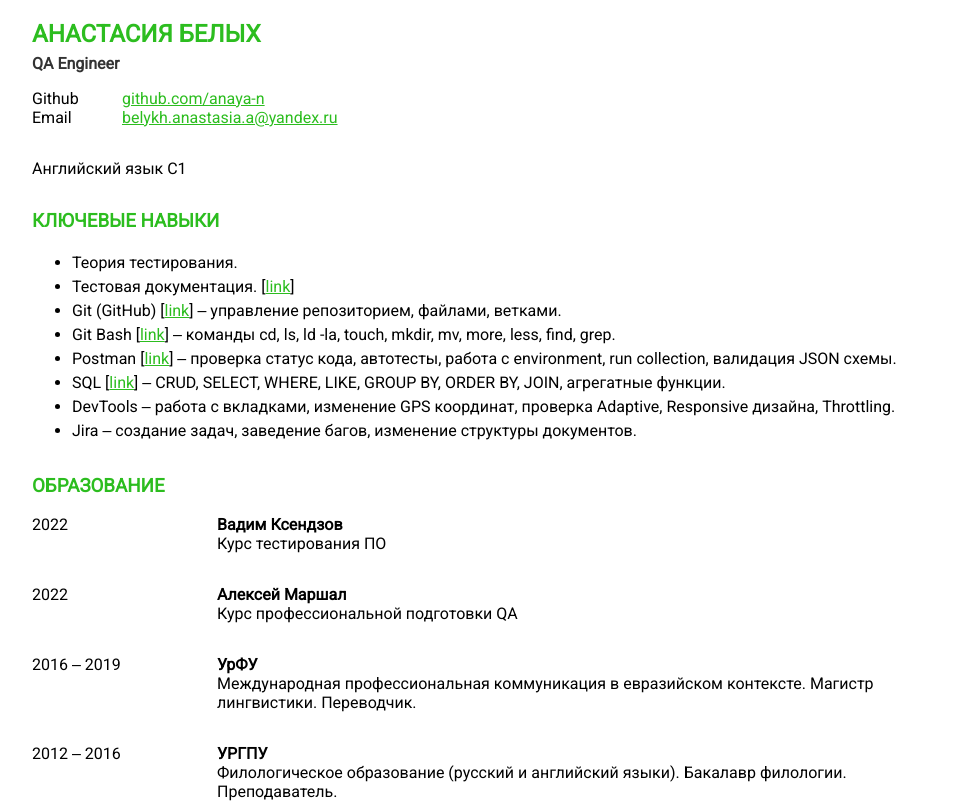
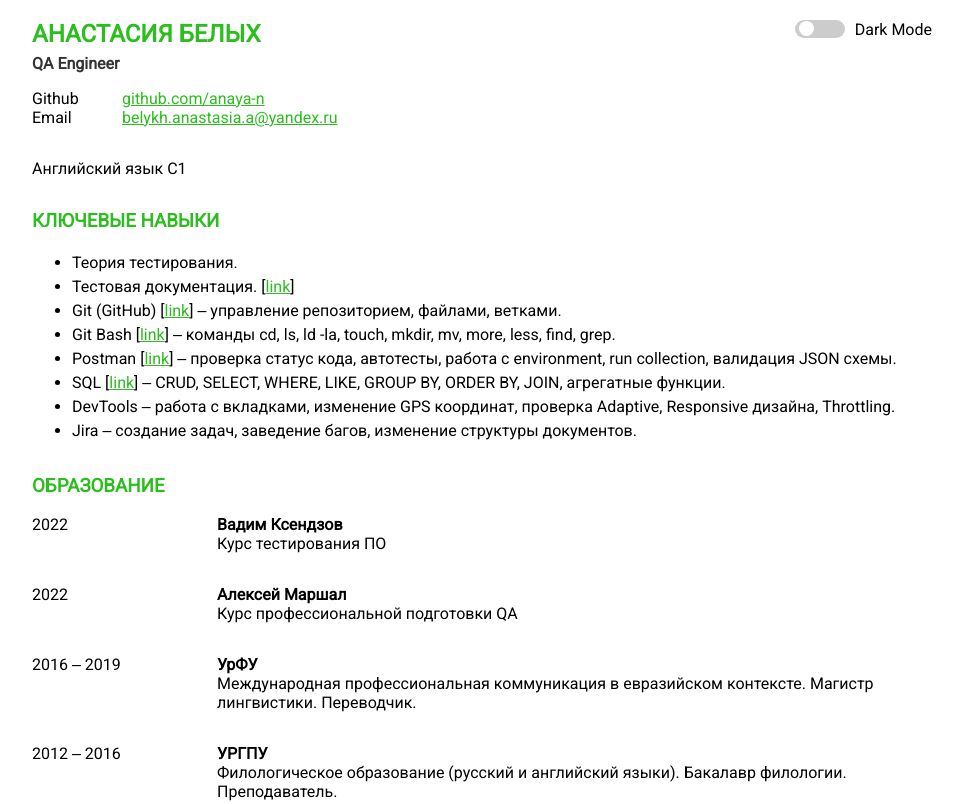
Before and after one commit to anaya-n/anaya-n.github.io, a plain HTML site: page index.html in a window 1280 px wide. Shown: the top 804 px of the page, without its empty margins (158-1121 px from the left). Drawn offline with Linux system fonts and the light colour scheme.

Commit message:
Update index.html

```diff
--- a/index.html
+++ b/index.html
@@ -13,6 +13,14 @@
     <section>
       <h1>АНАСТАСИЯ БЕЛЫХ</h1>
       <h2>QA Engineer</h2>
+
+       <div class="theme-switch-wrapper">
+        <label class="theme-switch">
+          <input type="checkbox" class="theme-switch__checkbox"/>
+          <div class="slider round"></div>
+        </label>
+        <span class="theme-switch__label">Dark Mode</span>
+      </div>
 
       <div class="contacts">
         <div class="contact">
@@ -194,5 +202,7 @@
 
     </section>
   </div>
+
+  <script src='js/script.js'></script>
 </body>
 </html>
```
